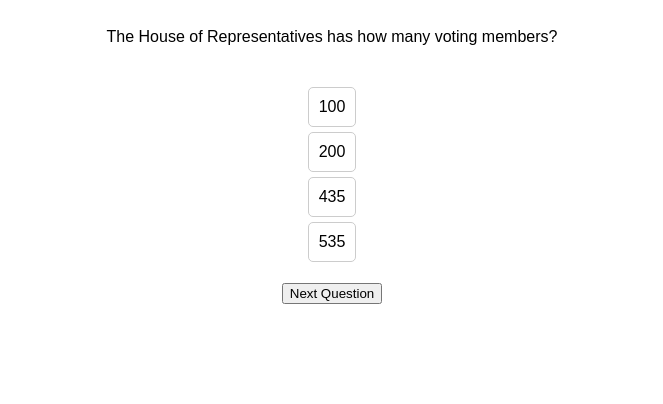
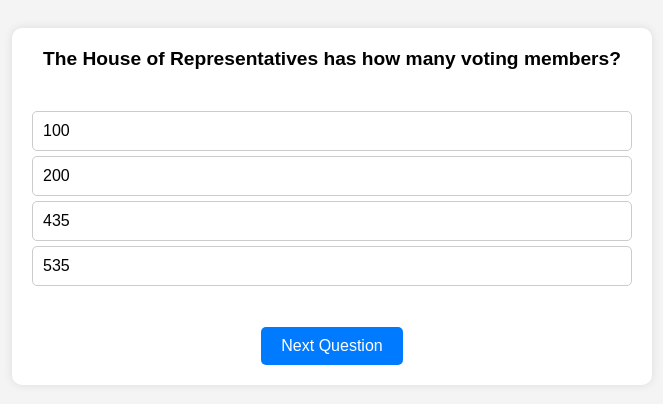
Before and after one commit to j55hanna55/maya, a plain HTML site: page index.html in a window 1280 px wide. Shown: the whole page, without its empty margins (308-971 px from the left). Drawn offline with Linux system fonts and the light colour scheme.

Commit message:
Update index.html

```diff
--- a/index.html
+++ b/index.html
@@ -9,15 +9,27 @@
             font-family: Arial, sans-serif;
             padding: 20px;
             text-align: center;
+            background-color: #f4f4f4;
+        }
+        .container {
+            background-color: #fff;
+            padding: 20px;
+            border-radius: 10px;
+            box-shadow: 0 0 10px rgba(0, 0, 0, 0.1);
+            max-width: 600px;
+            margin: auto;
         }
         .question {
             margin-bottom: 20px;
+            font-size: 1.2em;
+            font-weight: bold;
         }
         .options {
             list-style-type: none;
             padding: 0;
             text-align: left;
             display: inline-block;
+            width: 100%;
         }
         .option {
             margin: 5px 0;
@@ -25,6 +37,10 @@
             padding: 10px;
             border: 1px solid #ccc;
             border-radius: 5px;
+            transition: background-color 0.3s ease;
+        }
+        .option:hover {
+            background-color: #f0f0f0;
         }
         .option.correct {
             background-color: lightgreen;
@@ -44,15 +60,40 @@
         .result.incorrect {
             color: red;
         }
+        .result-image {
+            display: none;
+            margin-top: 20px;
+            max-width: 50%;
+            height: auto;
+            margin-left: auto;
+            margin-right: auto;
+        }
+        .next-button {
+            margin-top: 20px;
+            padding: 10px 20px;
+            border: none;
+            background-color: #007bff;
+            color: white;
+            font-size: 16px;
+            border-radius: 5px;
+            cursor: pointer;
+            transition: background-color 0.3s ease;
+        }
+        .next-button:hover {
+            background-color: #0056b3;
+        }
     </style>
 </head>
 <body>
-    <div class="question-container">
-        <div id="question" class="question"></div>
-        <ul id="options" class="options"></ul>
-        <div id="result" class="result"></div>
+    <div class="container">
+        <div class="question-container">
+            <div id="question" class="question"></div>
+            <ul id="options" class="options"></ul>
+            <div id="result" class="result"></div>
+        </div>
+        <button class="next-button" onclick="loadQuestion()">Next Question</button>
+        <img id="resultImage" class="result-image" src="" alt="Result Image">
     </div>
-    <button onclick="loadQuestion()">Next Question</button>
 
     <script>
 
@@ -570,6 +611,8 @@
             optionsContainer.innerHTML = '';
             document.getElementById('result').style.display = 'none';
             document.getElementById('result').innerText = '';
+            document.getElementById('resultImage').style.display = 'none';
+            document.getElementById('resultImage').src = '';
 
             currentQuestion.options.forEach(option => {
                 const li = document.createElement('li');
@@ -590,16 +633,21 @@
             });
 
             const result = document.getElementById('result');
+            const resultImage = document.getElementById('resultImage');
             result.style.display = 'block';
+            resultImage.style.display = 'block';
+
             if (selectedOption.innerText === correctAnswer) {
-                result.innerText = 'I LOVE YOU keep going!!';
+                result.innerText = 'LOVE YOU keep going babe!!';
                 result.classList.add('correct');
                 result.classList.remove('incorrect');
+                resultImage.src = 'yes.jpeg';
             } else {
                 selectedOption.classList.add('incorrect');
                 result.innerText = 'You got this love!';
                 result.classList.add('incorrect');
                 result.classList.remove('correct');
+                resultImage.src = 'no.jpeg';
             }
         }
 
```
